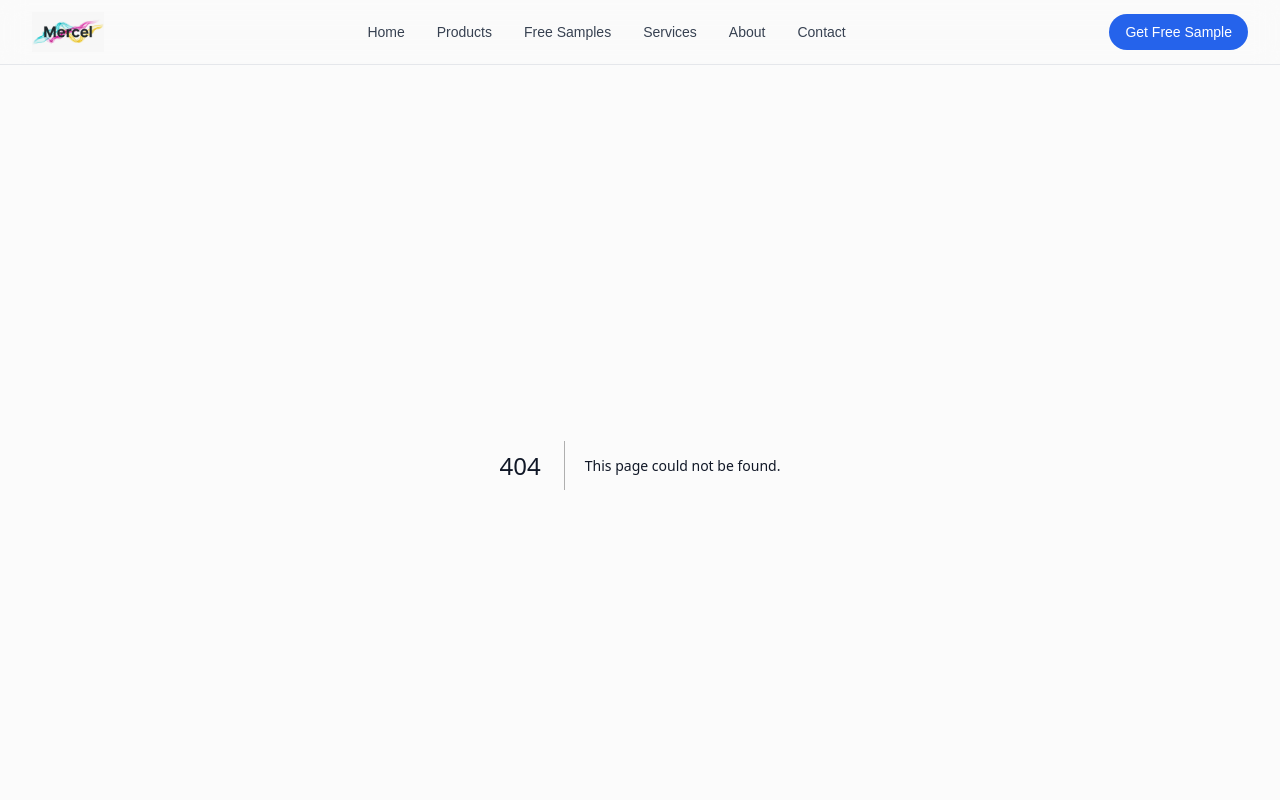
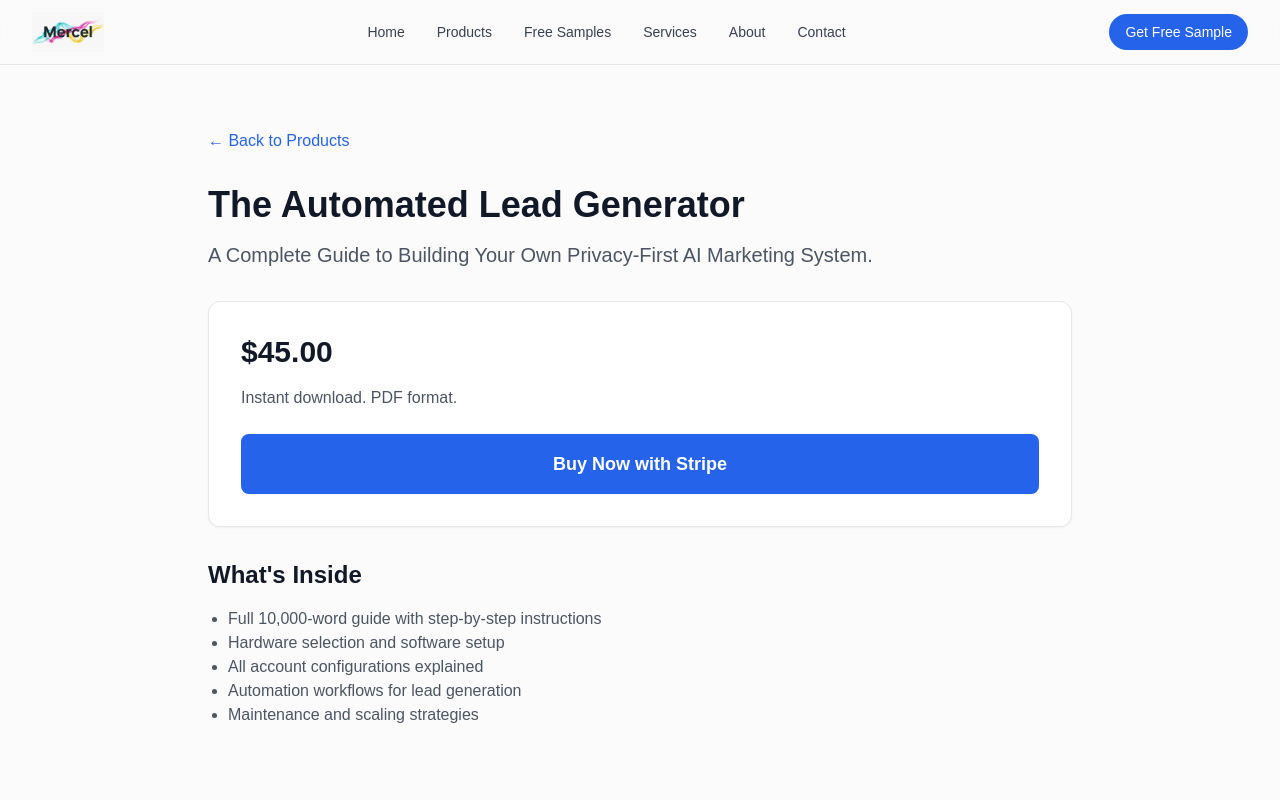
Before and after one commit to Mercel-Vercel/mercel-website, a Next.js app: page /products/automated-lead-generator in a window 1280 px wide. Before the commit this address had no page. Shown: the top 800 px of the page. Built offline with nearby package versions, Linux system fonts and the light colour scheme.

Commit message:
Create page.tsx

```diff
--- /dev/null
+++ b/app/products/automated-lead-generator/page.tsx
@@ -0,0 +1,41 @@
+import Link from "next/link";
+
+export default function AutomatedLeadGeneratorPage() {
+  return (
+    <main className="min-h-screen bg-[#fbfbfb] py-16">
+      <div className="max-w-4xl mx-auto px-4">
+        <Link href="/products" className="text-blue-600 hover:underline mb-8 inline-block">
+          ← Back to Products
+        </Link>
+        <h1 className="text-4xl font-bold text-gray-900 mb-4">The Automated Lead Generator</h1>
+        <p className="text-xl text-gray-600 mb-8">A Complete Guide to Building Your Own Privacy-First AI Marketing System.</p>
+
+        <div className="bg-white rounded-xl border border-gray-200 p-8 shadow-sm">
+          <p className="text-3xl font-bold text-gray-900 mb-4">$45.00</p>
+          <p className="text-gray-600 mb-6">Instant download. PDF format.</p>
+
+          {/* Stripe Payment Button */}
+          <a
+            href="https://buy.stripe.com/14AfZh7yA7zuf315kPgYU04"
+            target="_blank"
+            rel="noopener noreferrer"
+            className="block w-full text-center rounded-lg bg-blue-600 px-6 py-4 text-lg font-semibold text-white hover:bg-blue-700"
+          >
+            Buy Now with Stripe
+          </a>
+        </div>
+
+        <div className="mt-8">
+          <h2 className="text-2xl font-bold text-gray-900 mb-4">What's Inside</h2>
+          <ul className="list-disc pl-5 text-gray-600">
+            <li>Full 10,000-word guide with step-by-step instructions</li>
+            <li>Hardware selection and software setup</li>
+            <li>All account configurations explained</li>
+            <li>Automation workflows for lead generation</li>
+            <li>Maintenance and scaling strategies</li>
+          </ul>
+        </div>
+      </div>
+    </main>
+  );
+}
```
